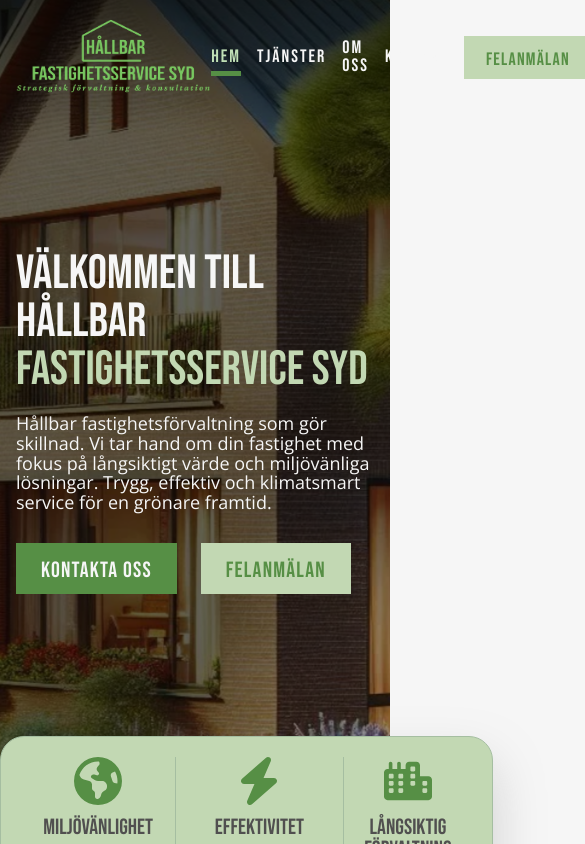
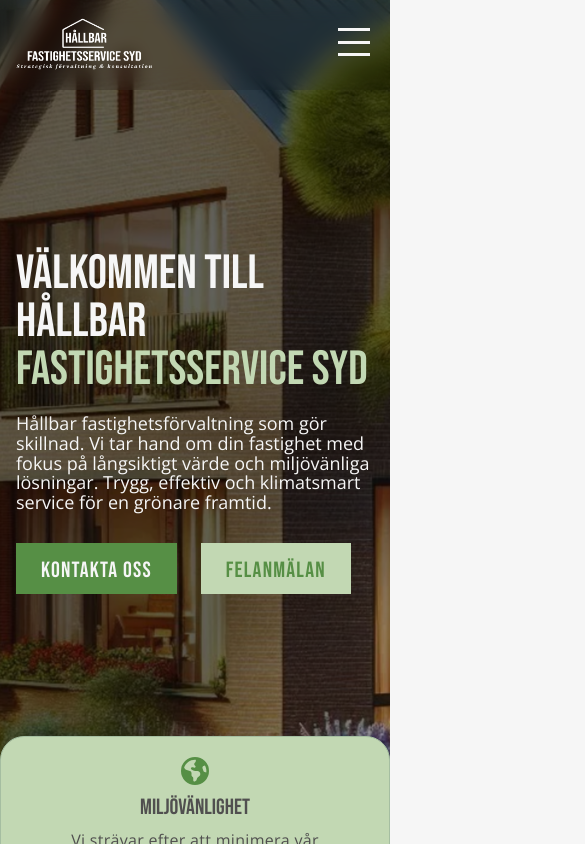
Before and after one commit to Wztrbrg/hfts, a React (Vite) app: page / in a window 390 px wide. Shown: the top 844 px of the page, 585 px wide, since content can reach past the window. Built offline with nearby package versions, Linux system fonts and the light colour scheme.

Commit message:
some more responsive styling updates

```diff
--- a/src/assets/style/header.scss
+++ b/src/assets/style/header.scss
@@ -10,9 +10,13 @@
   align-items: center;
   padding: 0 16px;
   padding-top: 16px;
-  padding-bottom: 32px;
+  padding-bottom: 50px;
   z-index: 5;
-  background: linear-gradient(to bottom, #00000085 1%, #ffffff00);
+  background: linear-gradient(to bottom, #000000af, #ffffff00);
+
+  .menu-btn {
+    display: none;
+  }
 
   .top-nav {
     width: 100%;
@@ -76,3 +80,109 @@
     }
   }
 }
+
+@media screen and (max-width: 768px) {
+  .top-header {
+    position: fixed;
+    justify-content: flex-end;
+    padding: 16px;
+    transition: 0.2s;
+    background: none;
+    background-color: #00000017;
+    backdrop-filter: blur(10px);
+
+    &.open {
+      background-color: $txt-color;
+    }
+
+    .menu-btn {
+      position: absolute;
+      top: 28px;
+      right: 20px;
+      display: flex;
+      flex-direction: column;
+      justify-content: space-between;
+      width: 32px;
+      height: 28px;
+      background-color: transparent;
+      border: none;
+      z-index: 20;
+      cursor: pointer;
+
+      .btn-line {
+        width: 100%;
+        height: 3px;
+        background-color: $bg-color;
+        transition: rotate 0.2s ease;
+      }
+
+      &.close {
+        right: 8px;
+        .btn-line {
+          &:nth-child(1) {
+            transform: translateY(18px);
+            rotate: 45deg;
+          }
+          &:nth-child(2) {
+            display: none;
+          }
+          &:nth-child(3) {
+            transform: translateY(-18px);
+            rotate: -45deg;
+          }
+        }
+      }
+    }
+
+    .top-nav {
+      .site-logo {
+        position: relative;
+        height: 56px;
+        filter: brightness(4);
+        z-index: 20;
+      }
+
+      .site-links {
+        height: 0px;
+        width: 100%;
+        position: absolute;
+        top: 0;
+        left: 0;
+        flex-direction: column;
+        align-items: center;
+        background-color: $txt-color;
+        z-index: 10;
+        transition: 0.2s ease;
+
+        .link-item {
+          display: none;
+
+          .site-link {
+            font-size: 28px;
+
+            &.active {
+              border-bottom: 4px solid $acc-color;
+            }
+          }
+        }
+
+        &.open {
+          height: 100dvh;
+          justify-content: center;
+          gap: 15%;
+          padding-top: 84px;
+          padding-bottom: 40px;
+
+          button {
+            width: 100%;
+            font-size: 28px;
+          }
+
+          .link-item {
+            display: block;
+          }
+        }
+      }
+    }
+  }
+}
--- a/src/assets/style/home-page/services-short.scss
+++ b/src/assets/style/home-page/services-short.scss
@@ -12,7 +12,7 @@
   .services-short-heading {
     width: 100%;
     text-align: center;
-    z-index: 10;
+    z-index: 2;
   }
 
   .services-short-content {
@@ -34,7 +34,7 @@
         height: 100%;
         max-height: 240px;
         object-fit: cover;
-        object-position: center -160px;
+        object-position: center bottom;
       }
 
       .text-container {
@@ -72,3 +72,20 @@
     }
   }
 }
+
+@media screen and (max-width: 635px) {
+  .services-short-section {
+    padding: 16px;
+    .services-short-content {
+      flex-direction: column;
+      justify-content: flex-start;
+      align-items: center;
+      width: 100%;
+
+      .services-short-card {
+        width: 100% !important;
+        max-width: unset;
+      }
+    }
+  }
+}
--- a/src/assets/style/home-page/testimonial-section.scss
+++ b/src/assets/style/home-page/testimonial-section.scss
@@ -48,7 +48,7 @@
     .testimonial-text {
       width: 50%;
       height: 100%;
-      z-index: 5;
+      z-index: 1;
       display: flex;
       flex-direction: column;
       gap: 16px;
--- a/src/assets/style/home-page/values-box.scss
+++ b/src/assets/style/home-page/values-box.scss
@@ -9,7 +9,7 @@
   display: flex;
   justify-content: center;
   gap: 20px;
-  z-index: 10;
+  z-index: 4;
   border: 1px solid $prim-bord;
   border-radius: 24px;
   box-shadow: 0 25px 50px #83838356;
@@ -49,3 +49,20 @@
     background-color: $prim-bord;
   }
 }
+
+@media screen and (max-width: 635px) {
+  .values-box {
+    flex-direction: column;
+    align-items: center;
+    width: 100%;
+
+    .value {
+      max-width: 300px;
+
+      .value-ico {
+        width: 28px;
+        height: 28px;
+      }
+    }
+  }
+}
--- a/src/components/Header.jsx
+++ b/src/components/Header.jsx
@@ -1,35 +1,50 @@
-import React from "react";
+import React, { useState } from "react";
 import { NavLink } from "react-router-dom";
 import '../assets/style/header.scss';
 import logo from '../assets/images/site-logo.png';
 
 const Header = () => {
+
+  const [isOpen, setIsOpen] = useState(false);
+
+  const toggleMenu = () => {
+    setIsOpen(!isOpen);
+  };
+
+  const closeMenu = () => {
+    setIsOpen(false);
+  }
+
   return (
     <>
-      <header className={"top-header"}>
+      <header className={`top-header ${isOpen ? "open" : ""}`}>
+
+        <button className={`menu-btn ${isOpen ? "close" : ""}`} onClick={toggleMenu}>
+          <div className="btn-line"></div>
+          <div className="btn-line"></div>
+          <div className="btn-line"></div>
+        </button>
+
         <nav className="top-nav">
           <NavLink to={'/'}>
-            <img src={logo} alt="logo" className="site-logo" />
+            <img src={logo} alt="logo" className="site-logo" onClick={closeMenu}/>
           </NavLink>
-          <ul className="site-links">
+          <ul className={`site-links ${isOpen ? "open" : ""}`}>
             <li className="link-item">
-              <NavLink to={'/'} exact='true' className="site-link nav-txt lt-txt" activeclassname="active">hem</NavLink>
+              <NavLink to={'/'} exact='true' className="site-link nav-txt lt-txt" activeclassname="active" onClick={closeMenu}>hem</NavLink>
             </li>
             <li className="link-item">
-              <NavLink to={'/tjanster'} className="site-link nav-txt lt-txt" activeclassname="active">tjänster</NavLink>
-            </li>
-            {/* <li className="link-item">
-              <NavLink to={'/bostader-och-lokaler'} className="site-link nav-txt lt-txt" activeclassname="active">lediga bostäder & lokaler</NavLink>
-            </li> */}
-            <li className="link-item">
-              <NavLink to={'/om-oss'} className="site-link nav-txt lt-txt" activeclassname="active">om oss</NavLink>
+              <NavLink to={'/tjanster'} className="site-link nav-txt lt-txt" activeclassname="active" onClick={closeMenu}>tjänster</NavLink>
             </li>
             <li className="link-item">
-              <NavLink to={'/kontakt'} className="site-link nav-txt lt-txt" activeclassname="active">kontakt</NavLink>
+              <NavLink to={'/om-oss'} className="site-link nav-txt lt-txt" activeclassname="active" onClick={closeMenu}>om oss</NavLink>
+            </li>
+            <li className="link-item">
+              <NavLink to={'/kontakt'} className="site-link nav-txt lt-txt" activeclassname="active" onClick={closeMenu}>kontakt</NavLink>
             </li>
             <li className="link-item ">
               <NavLink to={'/felanmalan'}>
-                <button className="m-btn prim">felanmälan</button>
+                <button className="m-btn prim" onClick={closeMenu}>felanmälan</button>
               </NavLink>
             </li>
           </ul>
```
